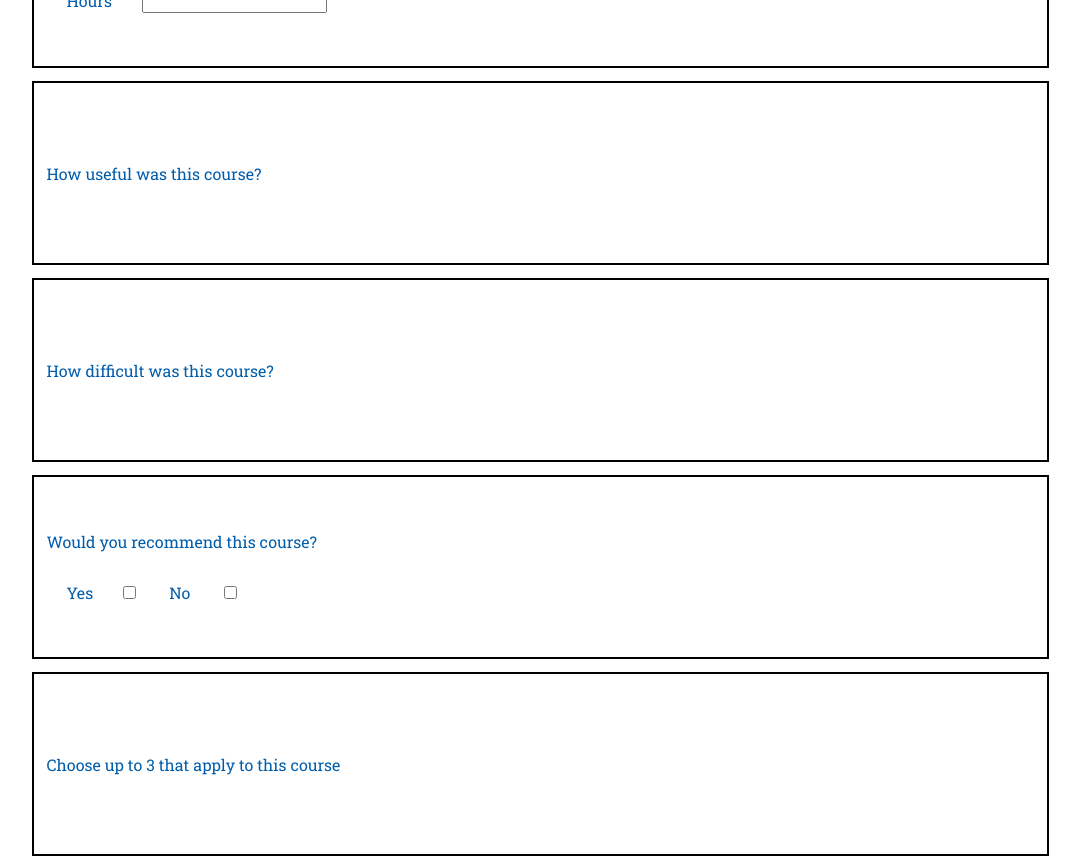
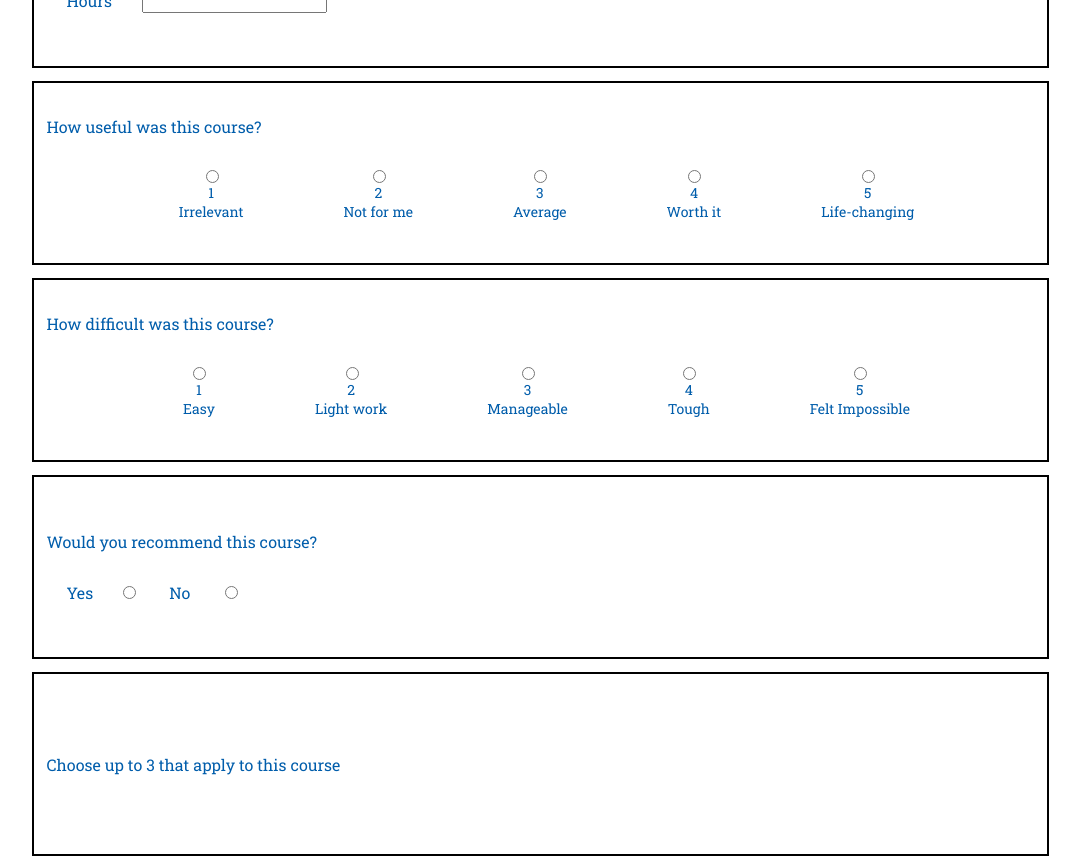
Before and after one commit to KyleHu14/ratemy-course, a Next.js app: page /rate/inf134 in a window 1280 px wide. Shown: the part 1820-2678 px from the top of the page, without its empty margins (110-1190 px from the left). Built offline with nearby package versions, Linux system fonts and the light colour scheme.

Commit message:
Finished everything but choose up to 3

```diff
--- a/pages/rate/inf134.js
+++ b/pages/rate/inf134.js
@@ -7,6 +7,10 @@ import question from "../../styles/pages/course-rate-page/QuestionBox.module.css
 
 // Components
 import Navbar from '../../components/Navbar';
+
+// Nextjs
+import Link from "next/link";
+
 
 const inf134 = () => {
   return (
@@ -23,10 +27,10 @@ const inf134 = () => {
           <div className={question.main}>
             Would you like to remain anonymous?
             <div className = {question.nameContainer}>
-              <label>Yes</label>
-              <input className = {question.YesCheckbox} type="checkbox"></input>
+            <label>Yes</label>
+              <input className = {question.YesCheckbox} type="radio"/>
               <label className = {question.NoSpacing}>No</label>
-              <input className = {question.checkbox} type="checkbox"></input>
+              <input className = {question.checkbox} type="radio"/>
             </div>
           </div>
           <div className={section.padding}></div>
@@ -49,8 +53,8 @@ const inf134 = () => {
                 <option value="2nd">2nd</option>
                 <option value="3rd">3rd</option>
                 <option value="4th">4th</option>
-                <option value="5th">4th</option>
-                <option value="Other">4th</option>
+                <option value="5th">5th</option>
+                <option value="Other">Other</option>
 
               </select>
             </div>
@@ -100,19 +104,63 @@ const inf134 = () => {
           <div className={section.padding}></div>
           <div className={question.main}>
             How useful was this course?
+            <div className = {question.radioButtons}>
+              <label>
+                <input type="radio" name="option" value="1"/>1
+                <span>Irrelevant</span>
+              </label>
+              <label>
+                <input type="radio" name="option" value="2"/>2
+                <span>Not for me</span>
+              </label>
+              <label>
+                <input type="radio" name="option" value="3"/>3
+                <span>Average</span>
+              </label>
+              <label>
+                <input type="radio" name="option" value="4"/>4
+                <span>Worth it</span>
+              </label>
+              <label>
+                <input type="radio" name="option" value="5"/>5
+                <span>Life-changing</span>
+              </label>
+            </div>
           </div>
           <div className={section.padding}></div>
           <div className={question.main}>
             How difficult was this course?
+            <div className = {question.radioButtons}>
+              <label>
+                <input type="radio" name="option" value="1"/>1
+                <span>Easy</span>
+              </label>
+              <label>
+                <input type="radio" name="option" value="2"/>2
+                <span>Light work</span>
+              </label>
+              <label>
+                <input type="radio" name="option" value="3"/>3
+                <span>Manageable</span>
+              </label>
+              <label>
+                <input type="radio" name="option" value="4"/>4
+                <span>Tough</span>
+              </label>
+              <label>
+                <input type="radio" name="option" value="5"/>5
+                <span>Felt Impossible</span>
+              </label>
+            </div>
           </div>
           <div className={section.padding}></div>
           <div className={question.main}>
             Would you recommend this course?
             <div className = {question.nameContainer}>
               <label>Yes</label>
-              <input className = {question.YesCheckbox} type="checkbox"></input>
+              <input className = {question.YesCheckbox} type="radio"/>
               <label className = {question.NoSpacing}>No</label>
-              <input className = {question.checkbox} type="checkbox"></input>
+              <input className = {question.checkbox} type="radio"/>
             </div>
           </div>
           <div className={section.padding}></div>
@@ -122,7 +170,15 @@ const inf134 = () => {
           <div className={section.padding}></div>
           <div className={question.main}>
             Additional comments?
+            <textarea className={question.additionalComment} rows="4" cols="50"></textarea>
           </div>
+          <div className={section.largePadding}></div>
+            <button className={question.submitButton}>
+                <Link className={question.Link}href="/course/inf134">
+                  Submit
+                </Link>
+				    </button>
+          <div className={section.largePadding}></div>
         </div>
       </div>
     </>
--- a/styles/pages/course-rate-page/QuestionBox.module.css
+++ b/styles/pages/course-rate-page/QuestionBox.module.css
@@ -73,3 +73,48 @@
 .questionSpacing {
     margin-left: 3%;
 }
+
+.radioButtons {
+    padding-top: 3%;
+    width: 1000px;
+    display: flex;
+    justify-content: center;
+    align-items: center;
+    gap: 100px;
+    margin-bottom: 10px;
+}
+
+.radioButtons label {
+    display: flex;
+    flex-direction: column;
+    align-items: center;
+    font-size: 14px;
+}
+
+.additionalComment {
+    padding-top: 3%;
+    width: 970px;
+}
+
+.Link{
+	text-decoration: none;
+	color: black;
+}
+
+.submitButton {
+    display: flex;
+    flex-direction: column;
+    justify-content: center;
+    align-items: flex-start;
+    margin: auto;
+    background-color: #0F90C7;
+	border : none;
+	border-radius: 10px;
+	padding: 0.5rem 3rem;
+	font-size: 15px;
+
+	/* Shadow */
+	box-shadow: 0 4px 6px -1px rgb(0 0 0 / 0.3), 0 2px 4px -2px rgb(0 0 0 / 0.1);
+
+	text-decoration: none;
+}
--- a/styles/pages/course-rate-page/SectionBox.module.css
+++ b/styles/pages/course-rate-page/SectionBox.module.css
@@ -21,6 +21,10 @@
     padding-top: 1%;
 }
 
+.largePadding {
+    padding-top: 5%;
+}
+
 .courseText {
     font-size: 25px;
     text-align: center;
```
